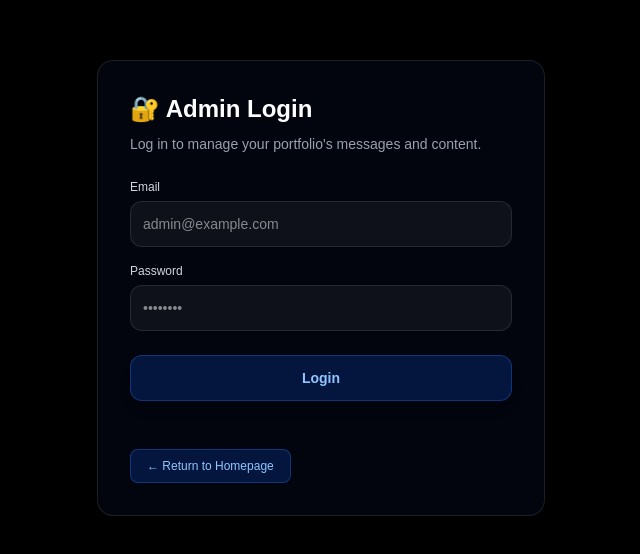
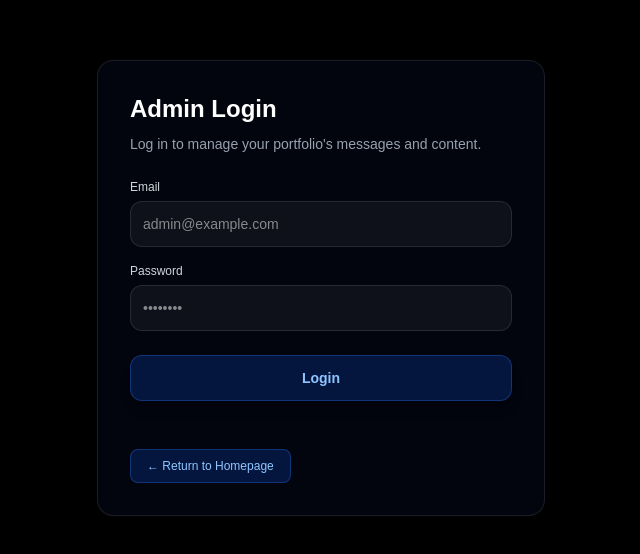
Before and after one commit to akimhalim94/my-portfolio-nextjs, a Next.js app: page /login in a window 1280 px wide. Shown: the part 152-706 px from the top of the page, without its empty margins (319-959 px from the left). Built offline with nearby package versions, Linux system fonts and the light colour scheme; no server answers.

Commit message:
update transition

```diff
--- a/app/login/page.tsx
+++ b/app/login/page.tsx
@@ -5,7 +5,7 @@ export default function LoginPage() {
     <main className="min-h-screen bg-black text-white pt-28 p-8 flex flex-col items-center justify-center">
       <div className="w-full max-w-md rounded-2xl bg-gray-950/80 border border-white/10 backdrop-blur-md p-8 shadow-2xl">
         <h1 className="text-2xl font-bold mb-2 flex items-center gap-2">
-          🔐 Admin Login
+          Admin Login
         </h1>
         <p className="text-gray-400 text-xs sm:text-sm mb-6 leading-relaxed">
           Log in to manage your portfolio&apos;s messages and content.
--- a/components/ViewTransitions.tsx
+++ b/components/ViewTransitions.tsx
@@ -3,7 +3,7 @@
 import { useEffect, useRef } from "react";
 import { usePathname } from "next/navigation";
 
-const SAFETY_TIMEOUT = 2500;
+const SAFETY_TIMEOUT = 100;
 
 // Wraps client-side navigations in the browser's View Transitions API so
 // page changes animate instead of swapping instantly. Next.js's router push
@@ -20,7 +20,10 @@ export default function ViewTransitions() {
   }, [pathname]);
 
   useEffect(() => {
-    if (typeof document === "undefined" || !("startViewTransition" in document)) {
+    if (
+      typeof document === "undefined" ||
+      !("startViewTransition" in document)
+    ) {
       return;
     }
 
@@ -54,7 +57,7 @@ export default function ViewTransitions() {
               if (resolveRef.current === resolve) resolveRef.current = null;
               resolve();
             }
-          })
+          }),
       );
       transition.finished.finally(() => {
         document.documentElement.classList.remove("vt-forward", "vt-back");
```
